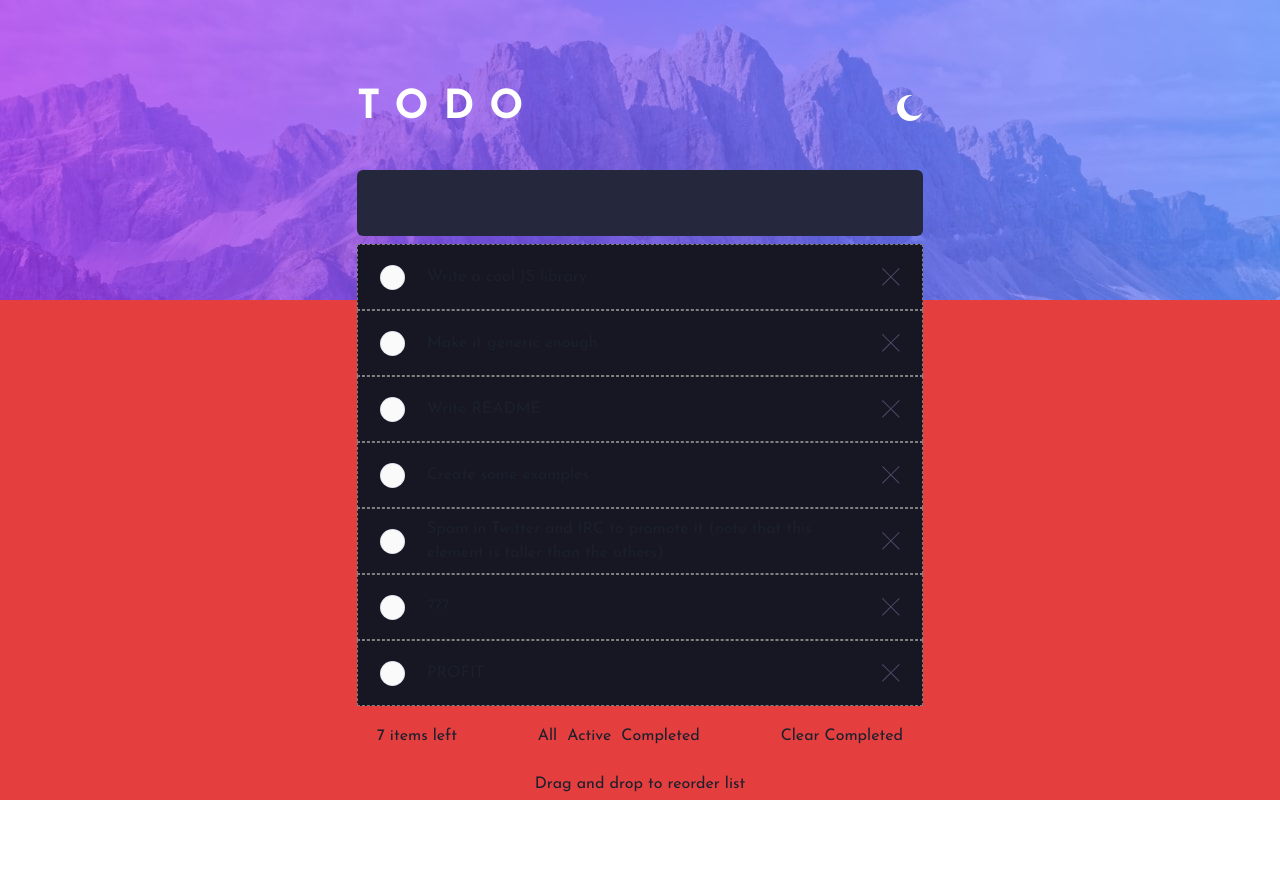
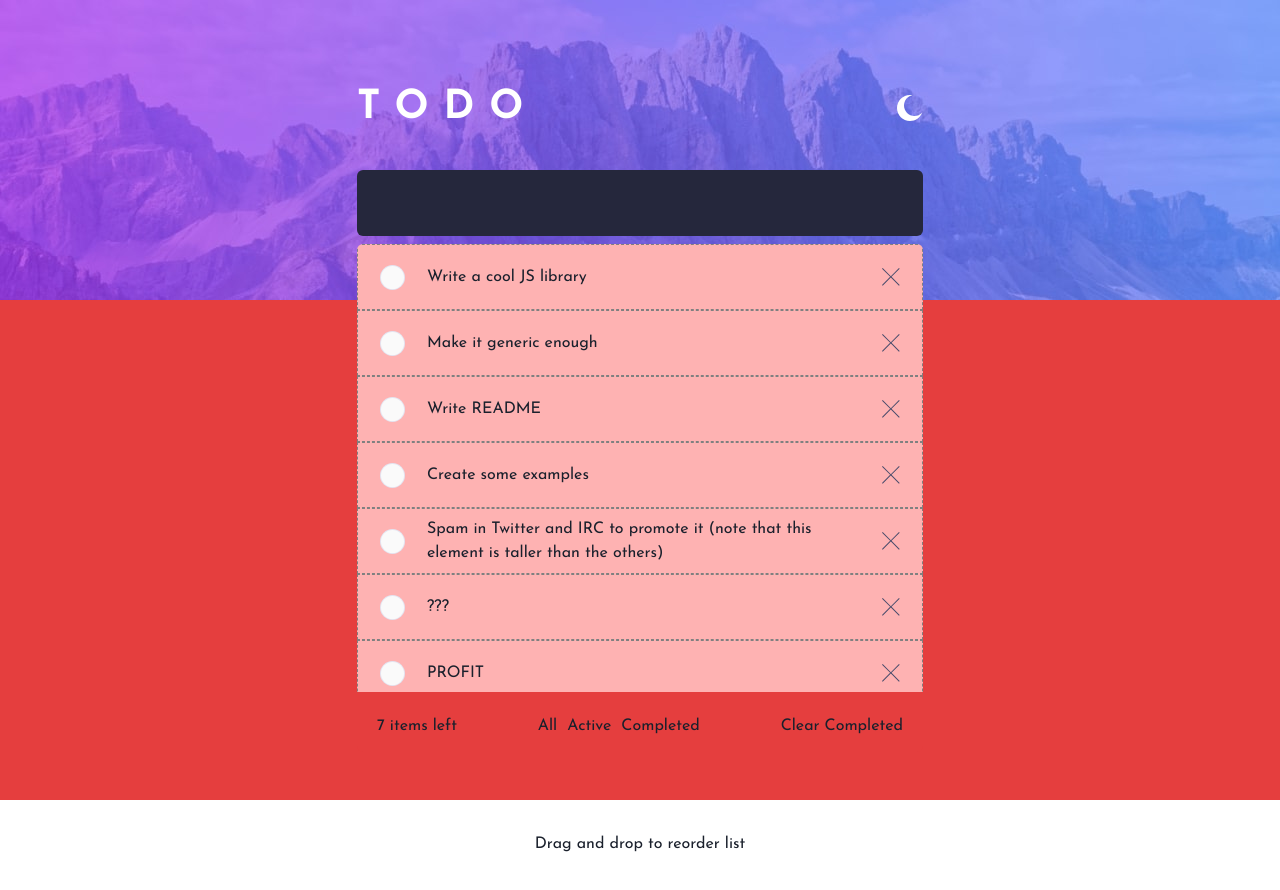
Before and after one commit to Ricuesta86/todo-app-frontend, a React (Vite) app: page / in a window 1280 px wide. Shown: the top 890 px of the page. Built offline with nearby package versions, Linux system fonts and the light colour scheme; a web font is replaced by a local one.

Commit message:
Add scroll

```diff
--- a/src/App.tsx
+++ b/src/App.tsx
@@ -129,6 +129,7 @@ function App() {
   };
 
   const bg = useColorModeValue("red.500", "hsl(235, 21%, 11%)");
+  const bgCard = useColorModeValue("red.500", "hsl(235, 24%, 19%)");
 
   return (
     <Box bg={bg} fontFamily={`'Josefin Sans', sans-serif`} height={"800px"} maxW={"2x1"}>
@@ -179,13 +180,15 @@ function App() {
             }}
           />
         </Flex>
-        <Stack borderRadius={"md"} height={"448px"}>
+        <Stack>
           <DndProvider backend={HTML5Backend}>
-            <div>{todos.map((todo, i) => renderCard(todo, i))}</div>
+            <Box borderTopRadius={"md"} height={"448px"} overflowY={"scroll"}>
+              {todos.map((todo, i) => renderCard(todo, i))}
+            </Box>
           </DndProvider>
           <Flex
             alignItems={"center"}
-            bg={bg}
+            bg={bgCard}
             borderBottomRadius={"md"}
             direction={"row"}
             height={"52px"}
--- a/src/components/Card.tsx
+++ b/src/components/Card.tsx
@@ -114,7 +114,7 @@ export const Card: FC<CardProps> = ({
 
   drag(drop(ref));
 
-  const bg = useColorModeValue("hsl(235, 21%, 11%)", "red.200");
+  const bg = useColorModeValue("red.200", "hsl(235, 24%, 19%)");
 
   return (
     <Flex
```
